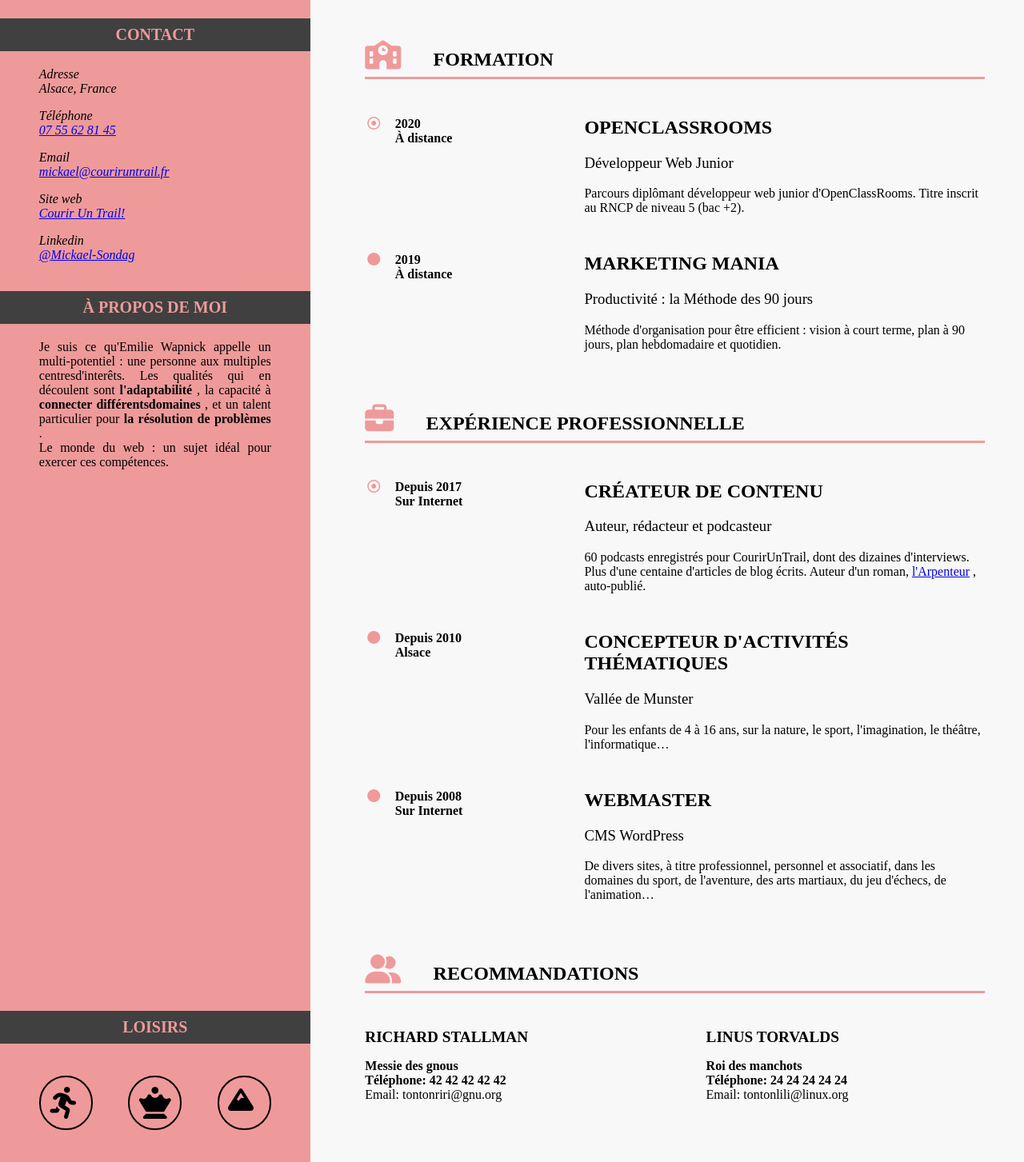
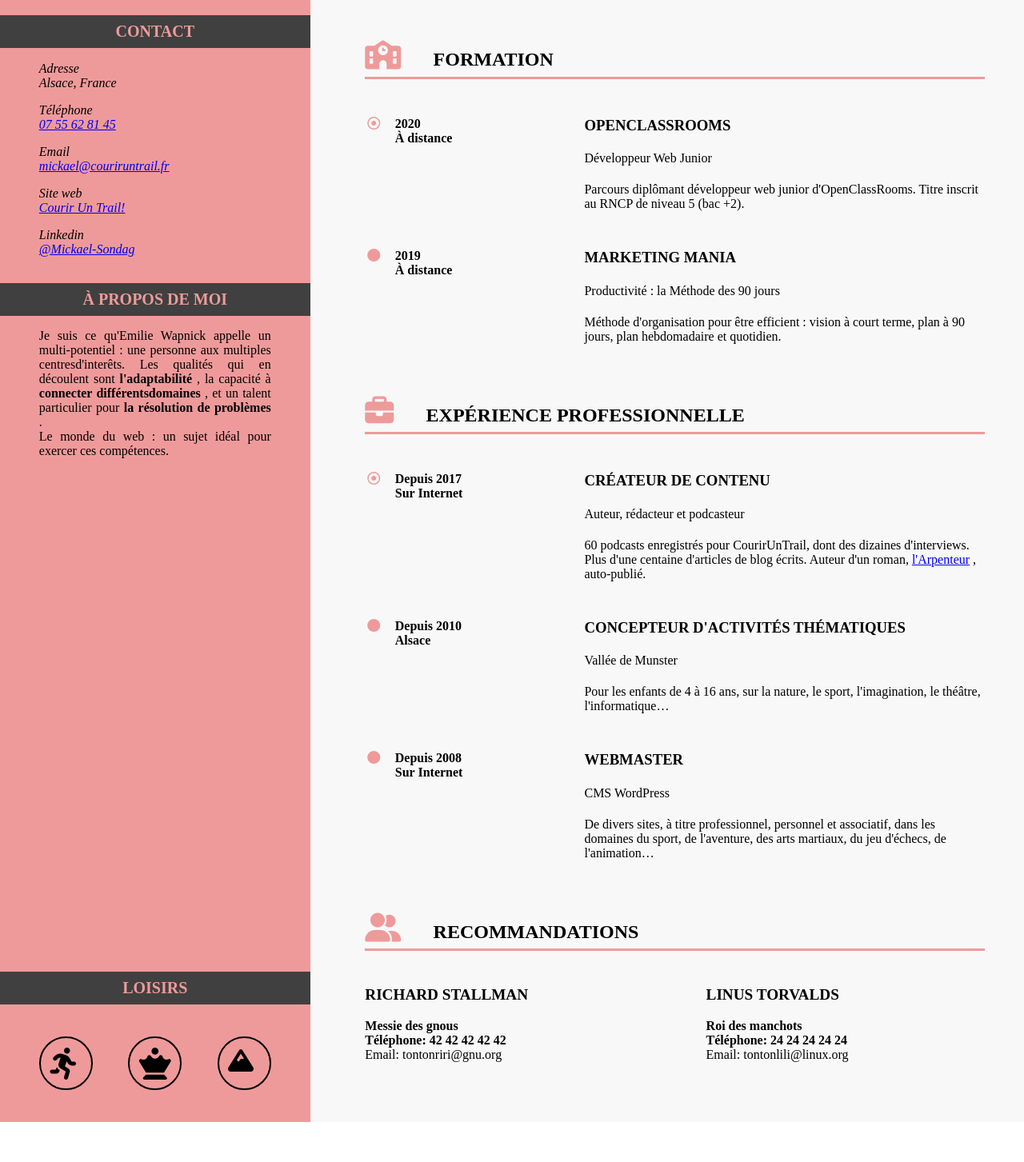
Before and after one commit to magiccerbere/magiccerbere.github.io, a plain HTML site: page index.html in a window 1280 px wide. Shown: the part 268-1721 px from the top of the page at 80% size. After the commit the page ends 1671 px from the top, so only its background shows below. Drawn offline with Linux system fonts and the light colour scheme.

Commit message:
Correction W3C Validator.

```diff
--- a/index.html
+++ b/index.html
@@ -29,7 +29,7 @@
                 </figure>
                 <!-- Contact section-->
 				<section id="contact">
-					<h1>Contact</h1>
+					<h2>Contact</h2>
 					<address>
 						<p>
 							Adresse
@@ -60,7 +60,7 @@
                 </section>
                 <!-- About me section -->
 				<section id="about">
-					<h1>À propos de moi</h1>
+					<h2>À propos de moi</h2>
 					<p>
 						Je suis ce qu'Emilie Wapnick appelle un multi-potentiel : une personne aux multiples centresd'interêts. Les qualités qui en découlent sont
 						<strong>l'adaptabilité</strong>
@@ -75,7 +75,7 @@
                 </section>
                 <!-- Leisure section -->
 				<section id="leisure">
-					<h1>Loisirs</h1>
+					<h2>Loisirs</h2>
 					<p>
 						<i class="fas fa-running"></i>
 						<i class="fas fa-chess-queen"></i>
@@ -91,7 +91,7 @@
                 </header>
                 <!-- Formation section -->
 				<section id="formation">
-					<h1><i class="fas fa-school"></i>Formation</h1>
+					<h2><i class="fas fa-school"></i>Formation</h2>
 					<table>
 						<tr>
 							<td class="first_column">
@@ -101,8 +101,8 @@
 								À distance
 							</td>
 							<td>
-								<h2>OpenClassRooms</h2>
-								<h3>Développeur Web Junior</h3>
+								<h3>OpenClassRooms</h3>
+								<h4>Développeur Web Junior</h4>
 								Parcours diplômant développeur web junior d'OpenClassRooms. Titre inscrit au RNCP de niveau 5 (bac +2).
 							</td>
 						</tr>
@@ -114,8 +114,8 @@
 								À distance
 							</td>
 							<td>
-								<h2>Marketing Mania</h2>
-								<h3>Productivité : la Méthode des 90 jours</h3>
+								<h3>Marketing Mania</h3>
+								<h4>Productivité : la Méthode des 90 jours</h4>
 								Méthode d'organisation pour être efficient : vision à court terme, plan à 90 jours, plan hebdomadaire et quotidien.
 							</td>
 						</tr>
@@ -123,7 +123,7 @@
                 </section>
                 <!-- Professional experience section -->
 				<section id="jobs">
-					<h1><i class="fas fa-briefcase"></i>Expérience professionnelle</h1>
+					<h2><i class="fas fa-briefcase"></i>Expérience professionnelle</h2>
 					<table>
 						<tr>
 							<td class="first_column">
@@ -133,8 +133,8 @@
 								Sur Internet
 							</td>
 							<td>
-								<h2>Créateur de contenu</h2>
-								<h3>Auteur, rédacteur et podcasteur</h3>
+								<h3>Créateur de contenu</h3>
+								<h4>Auteur, rédacteur et podcasteur</h4>
 								60 podcasts enregistrés pour CourirUnTrail, dont des dizaines d'interviews. Plus d'une centaine d'articles de blog écrits. Auteur d'un roman,
 								<a href="https://amzn.to/2U068Mi">l'Arpenteur</a>
 								, auto-publié.
@@ -148,8 +148,8 @@
 								Alsace
 							</td>
 							<td>
-								<h2>Concepteur d'activités thématiques</h2>
-								<h3>Vallée de Munster</h3>
+								<h3>Concepteur d'activités thématiques</h3>
+								<h4>Vallée de Munster</h4>
 								Pour les enfants de 4 à 16 ans, sur la nature, le sport, l'imagination, le théâtre, l'informatique…
 							</td>
 						</tr>
@@ -161,19 +161,19 @@
 								Sur Internet
 							</td>
 							<td>
-								<h2>Webmaster</h2>
-								<h3>CMS WordPress</h3>
+								<h3>Webmaster</h3>
+								<h4>CMS WordPress</h4>
 								De divers sites, à titre professionnel, personnel et associatif, dans les domaines du sport, de l'aventure, des arts martiaux, du jeu d'échecs, de l'animation…
 							</td>
 						</tr>
 					</table>
 				</section>
 				<section>
-                    <h1><i class="fas fa-user-friends"></i>Recommandations</h1>
+                    <h2><i class="fas fa-user-friends"></i>Recommandations</h2>
                     <!-- Recommandation section -->
 					<section id="recommandation">
 						<section class="reference">
-							<h2>Richard Stallman</h2>
+							<h3>Richard Stallman</h3>
 							<p>
 								<b>Messie des gnous</b>
 								<br/>
@@ -183,7 +183,7 @@
 							</p>
 						</section>
 						<section class="reference">
-							<h2>Linus Torvalds</h2>
+							<h3>Linus Torvalds</h3>
 							<p>
 								<b>Roi des manchots</b>
 								<br/>
--- a/style.css
+++ b/style.css
@@ -33,13 +33,14 @@ h1
 	text-align: justify;
 }
 
-#first_box h1
+#first_box h2
 {
 	text-align: center;
 	background-color: rgb(64, 64, 64);
 	color: rgb(239, 154, 154);
 	font-size: 20px;
-	padding: 9px 0px;
+    padding: 9px 0px;
+    text-transform: uppercase;
 }
 
 /* Image */
@@ -112,14 +113,15 @@ em
 	color: rgb(239, 154, 154);
 }
 
-#second_box section h1
+#second_box section h2
 {
 	padding-bottom: 1%;
 	border-bottom: 3px solid rgb(239,154,154);
-	margin-bottom: 5.67%;
+    margin-bottom: 5.67%;
+    text-transform: uppercase;
 }
 
-#second_box section h2
+#second_box section h3
 {
 	font-weight: 550;
 	margin-top: 0%;
@@ -131,12 +133,12 @@ td
 	padding-bottom: 5.67%;
 }
 
-#second_box section h3
+#second_box section h4
 {
 	font-weight: normal;
 }
 
-h1 i
+h2 i
 {
 	color: rgb(239,154,154);
 	margin-right: 5.2%;
@@ -171,7 +173,7 @@ h1 i
 	display: flex;
 }
 
-#recommandation h2
+#recommandation h3
 {
 	font-size: 1.2em;
 }
@@ -182,7 +184,7 @@ h1 i
 }
 
 /* Responsive design */
-@media all and (max-width: 800px)
+@media all and (max-width: 1024px)
 {
 	#main_wrapper
 	{
```
